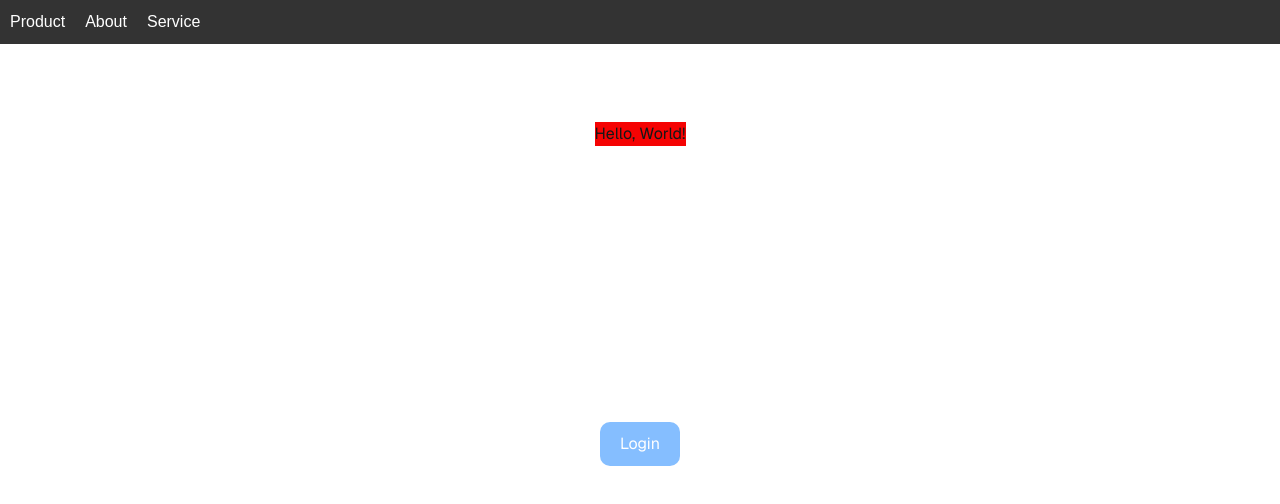
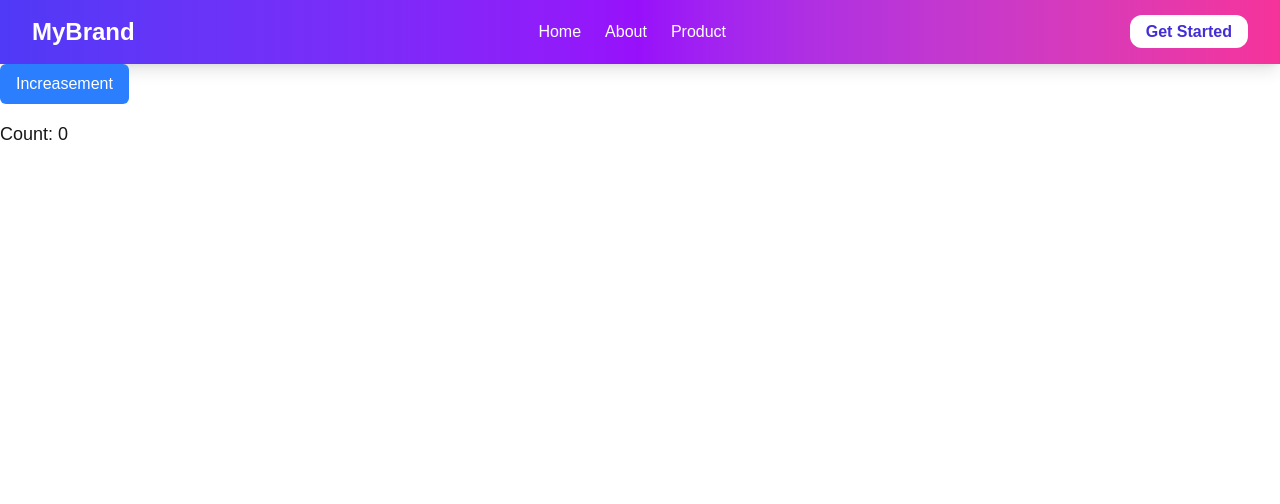
Before and after one commit to oudomm/fullstack-nextjs, a Next.js app: page / in a window 1280 px wide. Shown: the top 504 px of the page. Built offline with nearby package versions, Linux system fonts and the light colour scheme.

Commit message:
Dynamic Link

```diff
--- a/src/app/page.tsx
+++ b/src/app/page.tsx
@@ -1,10 +1,15 @@
-import Button from "@/components/button/Button";
+'use client';
+import { useState } from "react";
 
 export default function Home() {
+  const [count, setCount] = useState(0);
   return (
-    <div className="grid grid-rows-[20px_1fr_20px] items-center justify-items-center min-h-screen p-8 pb-20 gap-16 sm:p-20 font-[family-name:var(--font-geist-sans)]">
-      <p className="bg-accent-color">Hello, World!</p>
-      <Button />
-    </div>
+    <>
+      <button onClick={() => setCount(count + 1) }
+        className="bg-blue-500 text-white px-4 py-2 rounded-md hover:bg-blue-600 transition-colors duration-300">
+        Increasement
+      </button>
+      <p className="text-lg mt-4">Count: {count}</p>
+    </>
   );
 }
--- a/src/app/product/[id]/page.tsx
+++ b/src/app/product/[id]/page.tsx
@@ -22,7 +22,9 @@ export default function page({ params }: Params) {
         <div className="w-[90%] mx-auto my-10">
             <div className="flex bg-white rounded-lg shadow dark:bg-gray-800 flex-col md:flex-row">
                 <div className="relative w-full md:w-[50%] flex justify-center items-center">
-                    <Image src={product.imageUrl} alt={product.name} width={300} height={300}
+                    <Image src={product.imageUrl} alt={product.name}
+                    width={300}
+                    height={300}
                     unoptimized
                         className="object-cover w-full h-48 md:h-full rounded-t-lg md:rounded-l-lg md:rounded-t-none" />
                 </div>
--- a/src/components/header/NavbarComponent.tsx
+++ b/src/components/header/NavbarComponent.tsx
@@ -1,51 +1,61 @@
 'use client';
-import Link from 'next/link';
-import React from 'react'
-import styled from 'styled-components';
 
-const Navbar = styled.nav`
-    background-color: #333;
-    padding: 10px;
-    color: white;
+import Link from "next/link";
+import { navLink } from "./menu";
+import { usePathname } from "next/navigation";
 
-    ul {
-        list-style-type: none;
-        margin: 0;
-        padding: 0;
-        display: flex;
-
-        li {
-        margin-right: 20px;
-        cursor: pointer;
-
-        &:hover {
-            text-decoration: underline;
-        }
-        }
-    }
-`;
-// app/product/page.tsx
 
 export default function NavbarComponent() {
+    const pathname = usePathname();
     return (
-        <Navbar>
-            <nav>
-                <ul>
-                    <li>
-                        <Link href="/product">
-                            Product
-                        </Link>
-                    </li>
-                    <li>
-                        <Link href="/about">
-                            About
-                        </Link>
-                    </li>
-                    <li>
-                        Service
-                    </li>
-                </ul>
-            </nav>
-        </Navbar>
+        <nav className="bg-gradient-to-r from-indigo-600 via-purple-600 to-pink-500 shadow-lg">
+            <div className="max-w-7xl mx-auto px-4 sm:px-6 lg:px-8">
+                <div className="flex justify-between h-16 items-center">
+                    {/* <!-- Logo --> */}
+                    <div className="flex-shrink-0 text-white text-2xl font-bold">
+                        MyBrand
+                    </div>
+
+                    {/* <!-- Desktop Menu --> */}
+                    <div className="hidden md:flex space-x-6 text-white font-medium">
+                        {
+                            navLink.map((item, index) => (
+                                <Link
+                                key={index}
+                                href={item.path}
+                                className={`${pathname === item.path ? 'text-amber-200' : ''}hover:text-yellow-300 transition`}>
+                                    {item.name}
+                                </Link>
+                            ))
+                        }
+                    </div>
+
+                    {/* <!-- Desktop Button --> */}
+                    <div className="hidden md:block">
+                        <a href="#" className="bg-white text-indigo-700 px-4 py-2 rounded-xl hover:bg-yellow-300 transition-all font-semibold">
+                            Get Started
+                        </a>
+                    </div>
+
+                    {/* <!-- Mobile Menu Button --> */}
+                    <div className="md:hidden">
+                        <button id="menu-toggle" className="text-white focus:outline-none text-2xl">
+                            ☰
+                        </button>
+                    </div>
+                </div>
+            </div>
+
+            {/* <!-- Mobile Menu --> */}
+            <div id="mobile-menu" className="md:hidden hidden px-4 pb-4 space-y-2 text-white font-medium">
+                <a href="#" className="block hover:text-yellow-300 transition">Home</a>
+                <a href="#" className="block hover:text-yellow-300 transition">About</a>
+                <a href="#" className="block hover:text-yellow-300 transition">Services</a>
+                <a href="#" className="block hover:text-yellow-300 transition">Contact</a>
+                <a href="#" className="block bg-white text-indigo-700 text-center px-4 py-2 rounded-xl hover:bg-yellow-300 transition-all font-semibold mt-2">
+                    Get Started
+                </a>
+            </div>
+        </nav>
     )
 }
--- /dev/null
+++ b/src/components/header/menu.ts
@@ -0,0 +1,19 @@
+import { NavbarType } from "@/types/navType";
+
+export const navLink: NavbarType[] = [
+    {
+        path: '/',
+        name: 'Home',
+        active: true,
+    },
+    {
+        path: '/about',
+        name: 'About',
+        active: false,
+    },
+    {
+        path: '/product',
+        name: 'Product',
+        active: false,
+    }
+]
--- a/src/components/product/ProductCard.tsx
+++ b/src/components/product/ProductCard.tsx
@@ -1,4 +1,4 @@
-import { ProductType } from '@/app/types/productType'
+import { ProductType } from '@/types/productType'
 import Image from 'next/image'
 import React from 'react'
 
--- /dev/null
+++ b/src/types/navType.tsx
@@ -0,0 +1,5 @@
+export type NavbarType = {
+    path: string;
+    name: string;
+    active: boolean;
+}
```
Also changed, not shown: src/types/productType.tsx (renamed from src/app/types/productType.tsx).
